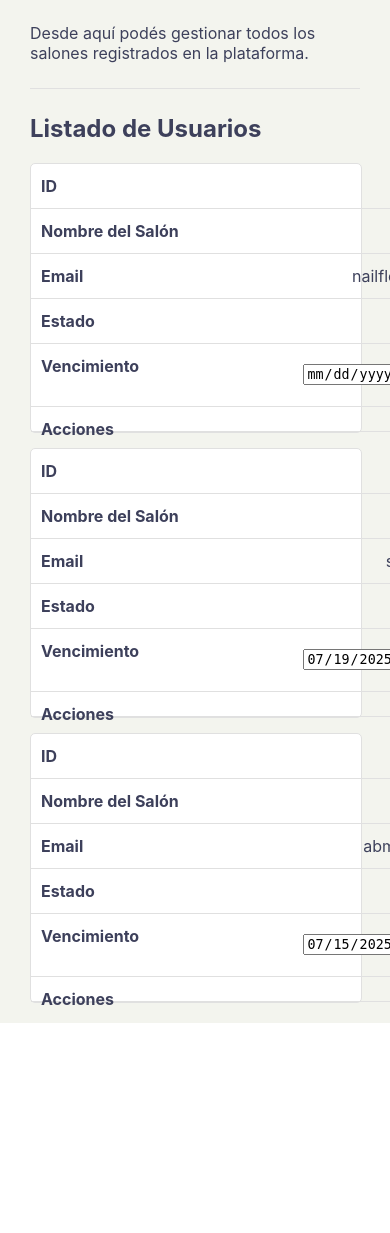
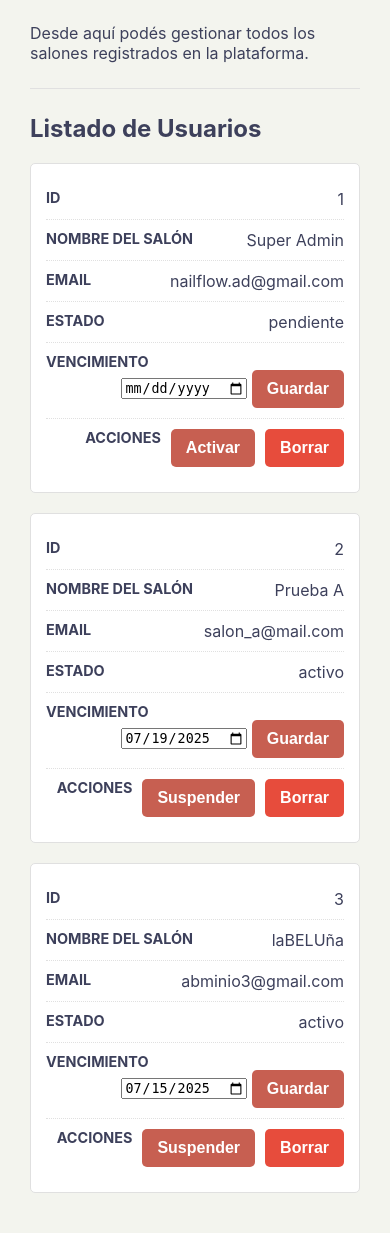
Before and after one commit to SrOtrebor/movaro-app, a Flask app: page /superadmin in a window 390 px wide; the page is wider, and only the part inside the window is pictured. Shown: the part 184-1417 px from the top of that part. Before the commit the page ends 1207 px from the top of that part, so only its background shows below. Run offline with Flask 3, Linux system fonts and the light colour scheme; a user stored in the database is signed in; data comes from the database, SQL or seed files in the repository.

Commit message:
Tablas en super admin

```diff
--- a/static/style.css
+++ b/static/style.css
@@ -177,31 +177,43 @@ hr { border: none; border-top: 1px solid var(--color-borde-suave); margin: 25px
 
     /* --- Estilos para hacer la tabla de Super Admin responsiva --- */
     .stats-table thead {
-        /* Ocultamos los encabezados en móvil, porque ahora van en las tarjetas */
-        display: none;
-    }
-    .stats-table, .stats-table tbody, .stats-table tr, .stats-table td {
-        display: block; /* Hacemos que cada elemento se comporte como un bloque */
-        width: 100%;
+        border: none;
+        clip: rect(0 0 0 0);
+        height: 1px;
+        margin: -1px;
+        overflow: hidden;
+        padding: 0;
+        position: absolute;
+        width: 1px;
     }
     .stats-table tr {
-        margin-bottom: 15px; /* Espacio entre cada "tarjeta" de usuario */
-        background-color: var(--color-blanco);
         border: 1px solid var(--color-borde-suave);
         border-radius: 5px;
+        display: block;
+        margin-bottom: 20px;
+        padding: 15px;
     }
     .stats-table td {
-        text-align: right; /* Alineamos el dato a la derecha */
-        position: relative;
-        padding-left: 50%; /* Dejamos espacio para la etiqueta */
-        border-bottom: 1px solid var(--color-borde-suave);
+        display: block;
+        text-align: right;
+        font-size: 1em;
+        border-bottom: 1px dotted var(--color-borde-suave);
+        padding: 10px 0;
+    }
+    .stats-table td:last-child {
+        border-bottom: none;
     }
     .stats-table td:before {
-        /* Usamos el 'data-label' que pusimos en el HTML para crear la etiqueta */
         content: attr(data-label);
-        position: absolute;
-        left: 10px;
+        float: left;
         font-weight: bold;
-        text-align: left;
+        text-transform: uppercase;
+        font-size: 0.9em;
+    }
+    .stats-table .acciones-admin {
+        display: flex;
+        flex-direction: row;
+        justify-content: flex-end;
+        gap: 10px;
     }
 }
--- a/templates/superadmin.html
+++ b/templates/superadmin.html
@@ -6,7 +6,14 @@
     <h1>Panel de Super Administrador</h1>
     <p>Desde aquí podés gestionar todos los salones registrados en la plataforma.</p>
 
-     <hr>
+    {% with messages = get_flashed_messages(with_categories=true) %}
+        {% if messages %}
+            {% for category, message in messages %}
+                <div class="alerta flash-{{ category }}">{{ message }}</div>
+            {% endfor %}
+        {% endif %}
+    {% endwith %}
+    <hr>
 
     <h2>Listado de Usuarios</h2>
     <table class="stats-table" width="100%">
@@ -34,8 +41,31 @@
                             <button type="submit">Guardar</button>
                         </form>
                     </td>
-                    <td data-label="Acciones" style="display: flex; gap: 10px;">
-                        </td>
+                    <td data-label="Acciones" class="acciones-admin">
+                        {% if usuario.estado == 'pendiente' %}
+                            <form action="/superadmin/cambiar_estado" method="post" style="margin:0;">
+                                <input type="hidden" name="usuario_id" value="{{ usuario.id }}">
+                                <input type="hidden" name="nuevo_estado" value="activo">
+                                <button type="submit" class="boton-accion boton-activar">Activar</button>
+                            </form>
+                        {% elif usuario.estado == 'activo' %}
+                            <form action="/superadmin/cambiar_estado" method="post" style="margin:0;">
+                                <input type="hidden" name="usuario_id" value="{{ usuario.id }}">
+                                <input type="hidden" name="nuevo_estado" value="suspendido">
+                                <button type="submit" class="boton-accion boton-suspender">Suspender</button>
+                            </form>
+                        {% elif usuario.estado == 'suspendido' %}
+                             <form action="/superadmin/cambiar_estado" method="post" style="margin:0;">
+                                <input type="hidden" name="usuario_id" value="{{ usuario.id }}">
+                                <input type="hidden" name="nuevo_estado" value="activo">
+                                <button type="submit" class="boton-accion boton-activar">Reactivar</button>
+                            </form>
+                        {% endif %}
+                        <form action="/superadmin/borrar_usuario" method="post" style="margin:0;" onsubmit="return confirm('¿ESTÁS SEGURO? Esta acción es irreversible y borrará al usuario y TODOS sus datos (clientes, turnos, fotos).');">
+                            <input type="hidden" name="usuario_id" value="{{ usuario.id }}">
+                            <button type="submit" class="boton-accion boton-eliminar">Borrar</button>
+                        </form>
+                    </td>
                 </tr>
             {% else %}
                 <tr>
```
